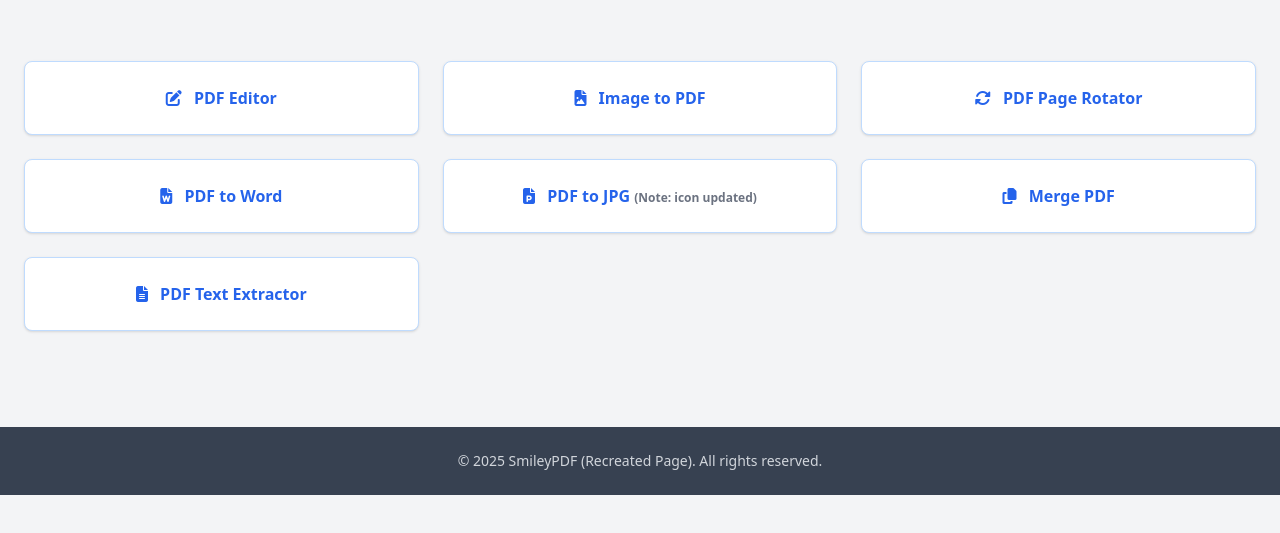
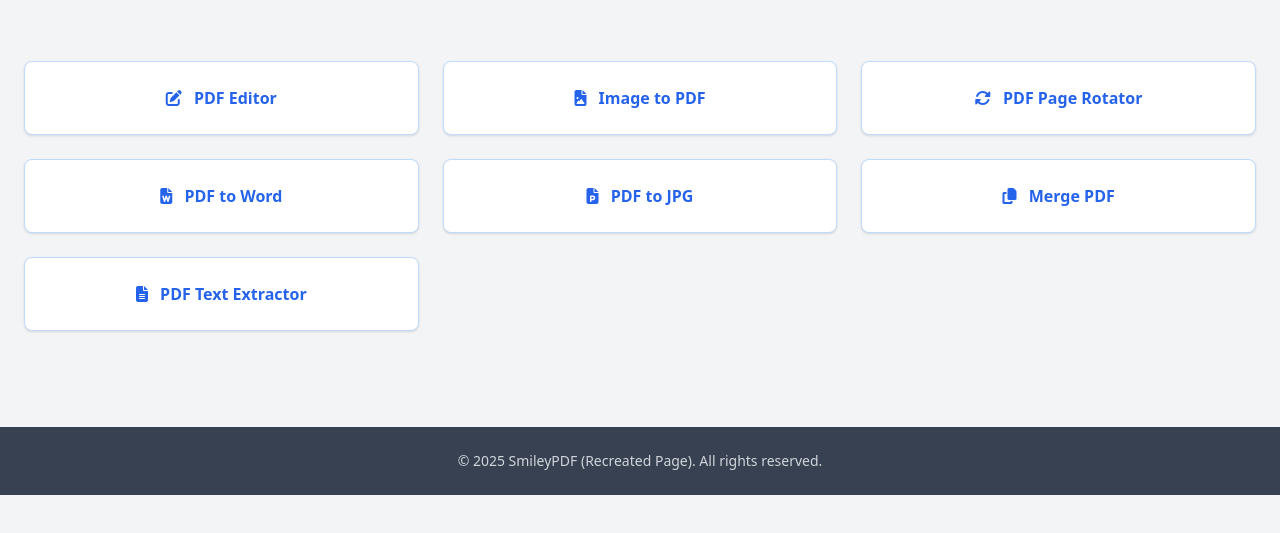
Before and after one commit to Reed61086/smileypdf, a plain HTML site: page index.html in a window 1280 px wide. Shown: the part 199-732 px from the top of the page. Drawn offline with nearby package versions, Linux system fonts and the light colour scheme.

Commit message:
Push new index.html

```diff
--- a/index.html
+++ b/index.html
@@ -64,7 +64,7 @@
                 <i class="fa-solid fa-file-word mr-2"></i> PDF to Word
             </a>
             <a href="pdf-to-jpg.html" class="bg-white p-6 rounded-lg shadow hover:shadow-lg transition-shadow text-center text-blue-600 font-semibold hover:text-blue-800 border border-blue-200 hover:border-blue-400">
-                <i class="fa-solid fa-file-powerpoint mr-2"></i> PDF to JPG <span class="text-xs text-gray-500">(Note: icon updated)</span>
+                <i class="fa-solid fa-file-powerpoint mr-2"></i> PDF to JPG
             </a>
              <a href="merge-pdf.html" class="bg-white p-6 rounded-lg shadow hover:shadow-lg transition-shadow text-center text-blue-600 font-semibold hover:text-blue-800 border border-blue-200 hover:border-blue-400">
                 <i class="fa-solid fa-copy mr-2"></i> Merge PDF
```
